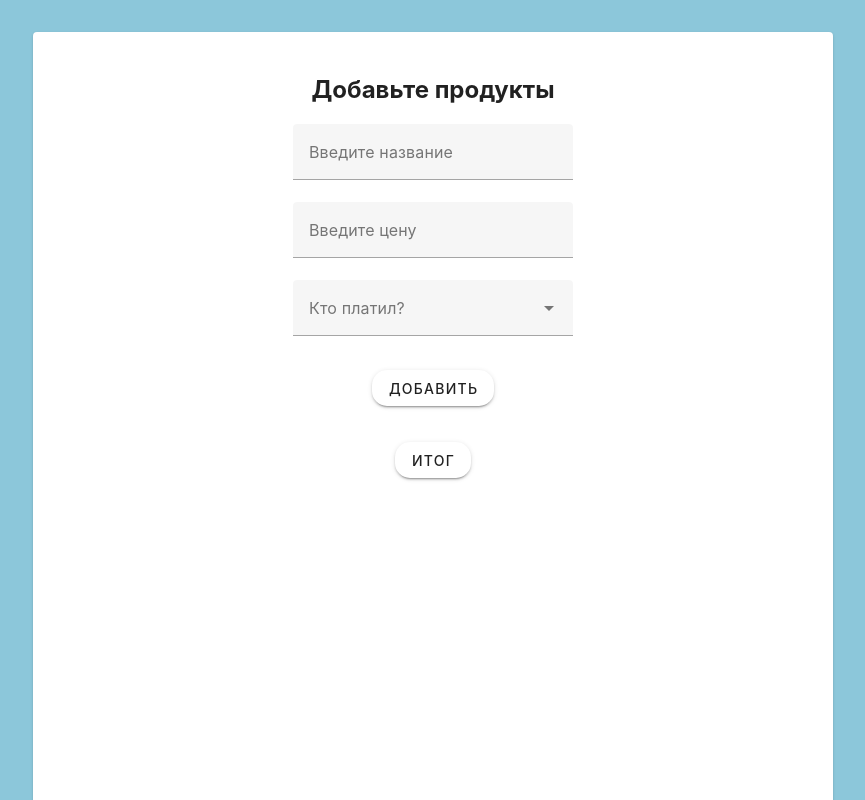
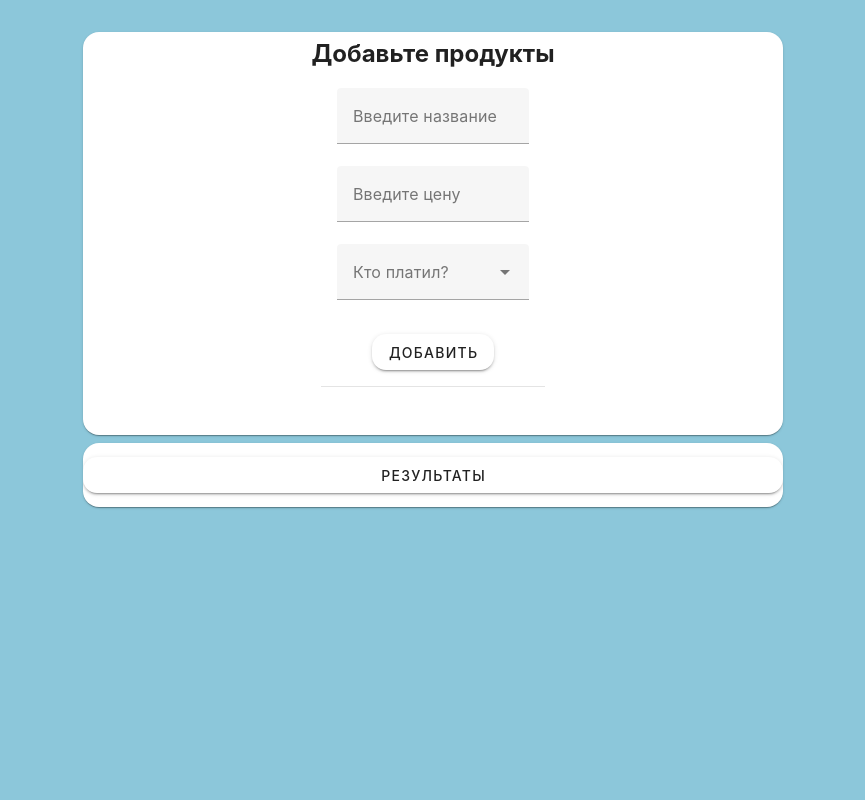
Before and after one commit to ZgerskiiM/splitchecks, a Vue app: page /checks in a window 1280 px wide. Shown: the top 800 px of the page, without its empty margins (207-1072 px from the left). Built offline with nearby package versions, Linux system fonts and the light colour scheme.

Commit message:
обновлены стили ProductList

```diff
--- a/src/components/ProductList.vue
+++ b/src/components/ProductList.vue
@@ -46,7 +46,6 @@ const removeProduct = (index) => {
 
 const handleSelectionChange = (productId, personId, isSelected) => {
     productStore.getProduct(productId).peopleSelection[personId] = isSelected;
-    console.log(productStore.products)
 }
 
 const toggle = () => {
@@ -59,35 +58,109 @@ const toggle = () => {
 </script>
 
 <template>
-    <v-form v-model="valid" class="d-flex flex-column">
-        <v-container>
+    <v-card
+    class="d-flex
+    flex-column
+    align-center
+    justify-center pt-1"
+    >
+    <h2>Добавьте продукты</h2>
+    <v-form v-model="valid">
+        <v-container class = "d-flex flex-column justify-center align-center">
             <v-text-field v-model="foodname" label="Введите название"></v-text-field>
             <v-text-field v-model="foodcost" label="Введите цену" type="Number"></v-text-field>
-            <v-select v-model="payerPerson" :items="peopleStore.people.map(person => person.name)" item-value="id" item-text="person.name" chips label="Кто платил?"></v-select>
+            <v-select v-model="payerPerson"
+            :items="peopleStore.people.map(person => person.name)"
+            item-value="id"
+            item-text="person.name" c
+            hips label="Кто платил?">
+            </v-select>
             <v-btn class="mt-3" @click="addProduct(foodname,foodcost,payerPerson)">Добавить</v-btn>
         </v-container>
+        <v-divider></v-divider>
+        <v-container>
+        <v-list class = "d-flex flex-column align-start ">
+        <v-list-item v-for="(product, index) in productStore.products" :key="product.id">
+            <v-card>
+            <v-list-item-content class = "d-flex flex-column justify-start align-start ma-5 ">
+                <v-list-item-content class = "d-flex flex-row justify-start align-center ml-5 ">
+                <v-list-item-action class = "mr-5 pb-5 pl-4">
+                  <v-btn icon = "mdi-close" @click="removeProduct(index)">
+                  </v-btn>
+                </v-list-item-action>
+                <v-text-field
+                label ="Название"
+                variant ="solo"
+                readonly>
+                {{ product.foodname }}</v-text-field>
+                <v-text-field
+                label ="Название"
+                variant ="solo"
+                readonly>
+                {{ product.foodcost }}
+                </v-text-field>
+                <v-text-field
+                label ="Название"
+                variant ="solo"
+                readonly>
+                {{ product.payerPerson }}
+                </v-text-field>
+                <v-btn class = "mb-5 ml-5"
+                 :icon="product.show ? 'mdi-chevron-up' : 'mdi-chevron-down'"
+                @click="product.show = !product.show">
+                </v-btn>
+                </v-list-item-content>
+                <v-list class ="d-flex flex-row justify-start"  v-if="product.show">
+                    <v-list-item v-for="person in peopleStore.people" :key="person.id">
+                        <v-checkbox
+                         :label="person.name"
+                         v-model="product.peopleSelection[person.id]"
+                         @change="handleSelectionChange(product.id, person.id, product.peopleSelection[person.id])">
+                        </v-checkbox>
 
-        <div v-for="(product, index) in productStore.products" :key="product.id">
-            <v-card border-color="white" color="white" rounded solo flat class="d-flex flex-column align-items-center mt-5">
-                {{ product.foodname }} {{ product.foodcost }} {{ product.payerPerson }}
-                <v-btn :icon="product.show ? 'mdi-chevron-up' : 'mdi-chevron-down'" @click="product.show = !product.show"></v-btn>
-                <div v-if="product.show">
-                    <v-divider></v-divider>
-                    <div v-for="person in peopleStore.people" :key="person.id">
-                        <v-checkbox class="d-flex flex-row" :label="person.name" v-model="product.peopleSelection[person.id]" @change="handleSelectionChange(product.id, person.id, product.peopleSelection[person.id])"></v-checkbox>
-                    </div>
-                </div>
-                <v-btn @click="removeProduct(index)" append-icon="mdi-close"></v-btn>
+                    </v-list-item>
+                </v-list>
+            </v-list-item-content>
             </v-card>
-        </div>
+        </v-list-item>
+    </v-list>
+    </v-container>
     </v-form>
 
-    <v-btn @click="toggle" class="mt-5">Итог</v-btn>
+    </v-card>
+   <v-card class = "d-flex justify-center align-center mt-2"
+   height = "4em">
+    <v-btn  @click="toggle"
+    width = "50em">Результаты
+    </v-btn>
+  </v-card>
+
 </template>
 <style scoped lang="scss">
+.v-btn {
+    border-radius: 1em
+  }
 
+  .v-text-field {
+    width: 12em
+  }
 
-  .v-btn {
-    border-radius: 15px;
+  .v-card {
+    border-radius: 1em
+  }
+
+  .v-list-item {
+    .v-card {
+      border-radius:0em
+    }
+    .v-btn {
+      border-radius:10em
+    }
+  }
+
+  .v-checkbox {
+    border:1px solid white;
+    border-radius: 1em;
+
   }
 </style>
--- a/src/components/UserList.vue
+++ b/src/components/UserList.vue
@@ -43,7 +43,8 @@ const toogle = () => {
       <v-container>
         <v-text-field
         v-model="firstname"
-        label="Введите имя"></v-text-field>
+        label="Введите имя">
+        </v-text-field>
           <v-btn  @click="addUser">Добавить</v-btn>
       </v-container>
       </v-form>
@@ -72,7 +73,8 @@ const toogle = () => {
    <v-card class = "d-flex justify-center align-center mt-2"
    height = "4em">
     <v-btn  @click="toogle"
-    width = "50em">Перейти к продуктам</v-btn>
+    width = "50em">Перейти к продуктам
+    </v-btn>
   </v-card>
 </template>
 
--- a/src/pages/AddingChecks.vue
+++ b/src/pages/AddingChecks.vue
@@ -3,16 +3,10 @@ import ProductList from '/src/components/ProductList.vue';
 </script>
 
 <template>
-  <v-card class="d-flex
-  flex-column
-  align-center
-  justify-flex-start pt-10"
-  width="800px"
-  height="1000px"
-  border-radius="40px" background-color="white" >
-    <h2>Добавьте продукты</h2>
+
+
     <ProductList></ProductList>
-  </v-card>
+
 </template>
 
 <style scoped>
```
Lines whose indentation alone changed are shown as unchanged.
